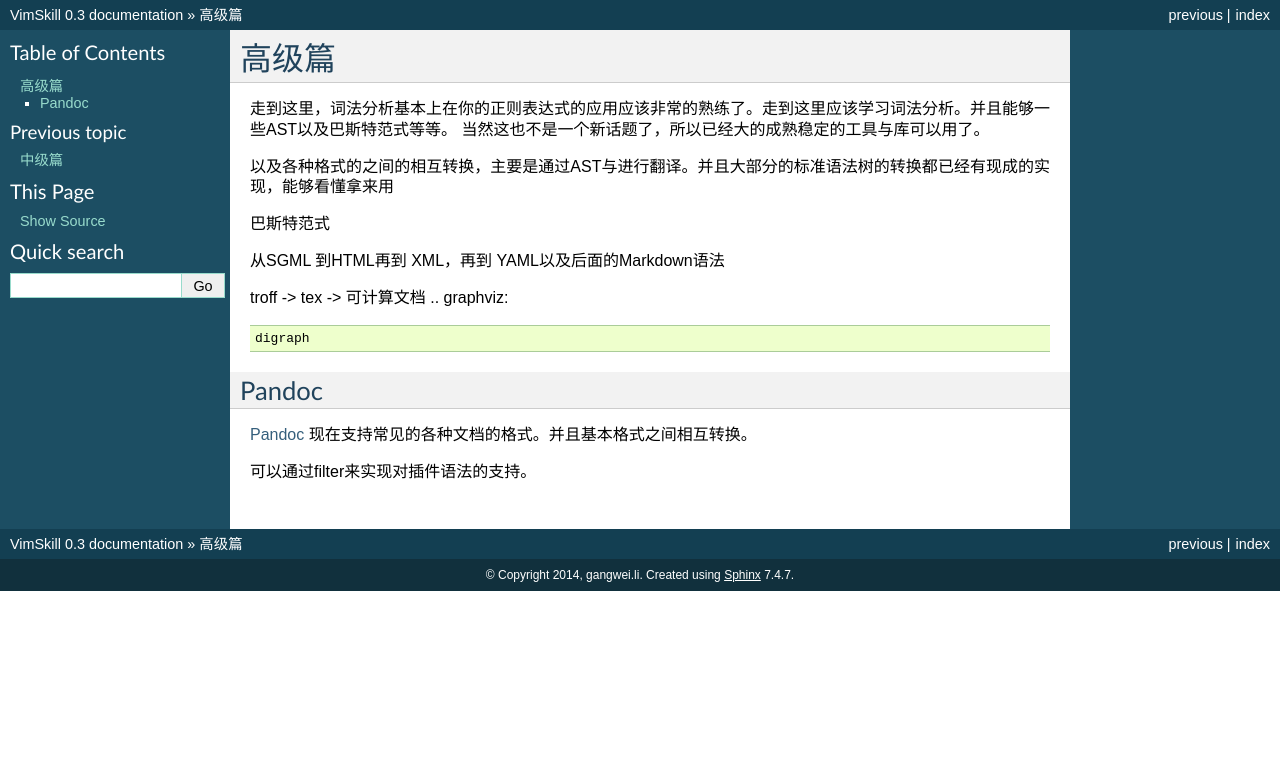
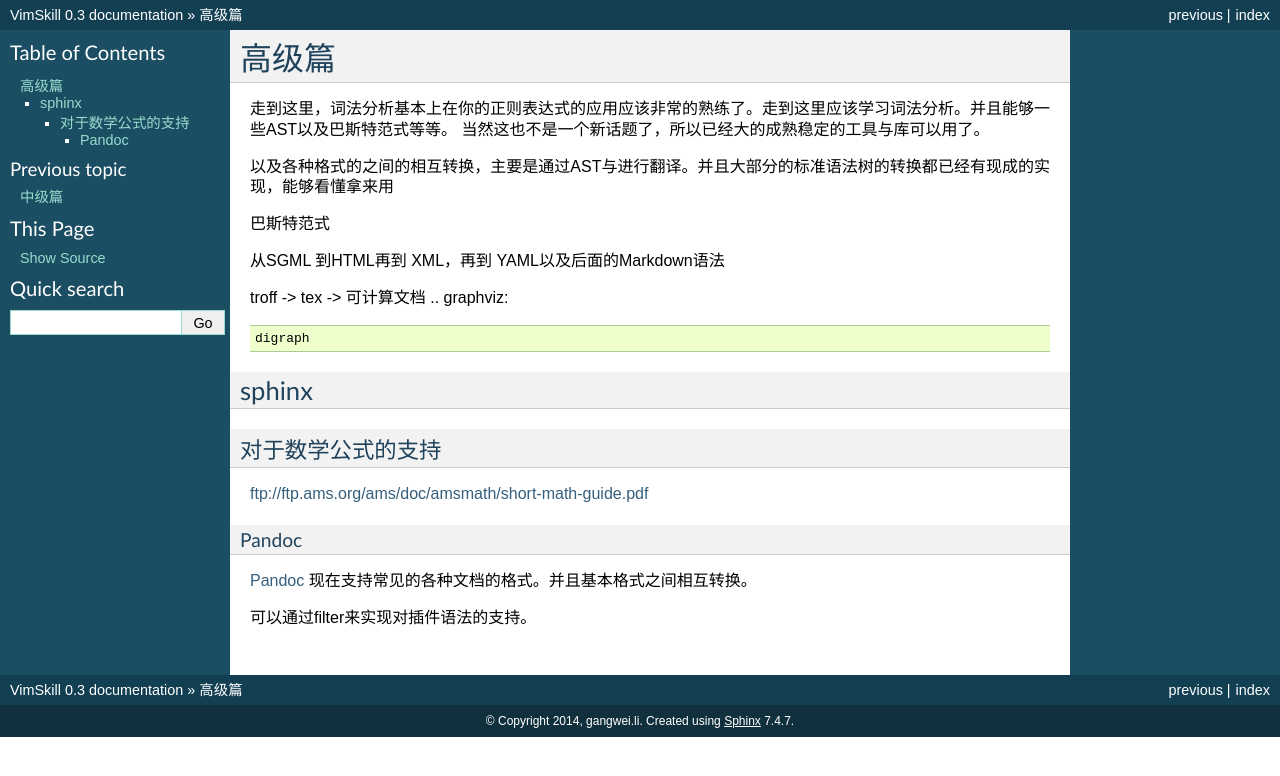
Before and after one commit to gwli/VimSkill, a Sphinx documentation site: the page built from source/Stage_3.rst, in a window 1280 px wide. Shown: the top 776 px of the page. Built offline with Sphinx 7.4.7, drawn with Linux system fonts in a browser that asks for light colours.

Commit message:
添加了 sphinx

```diff
--- a/source/Stage_3.rst
+++ b/source/Stage_3.rst
@@ -3,5 +3,6 @@
 ######
 
 .. include:: Stage_3/introduction.rst
+.. include:: Stage_3/sphinx.rst
 .. include:: Stage_3/pandoc.rst
 .. include:: Stage_3/antlr.rst
--- /dev/null
+++ b/source/Stage_3/sphinx.rst
@@ -0,0 +1,8 @@
+sphinx
+******
+
+
+
+对于数学公式的支持
+------------------
+ftp://ftp.ams.org/ams/doc/amsmath/short-math-guide.pdf
```
